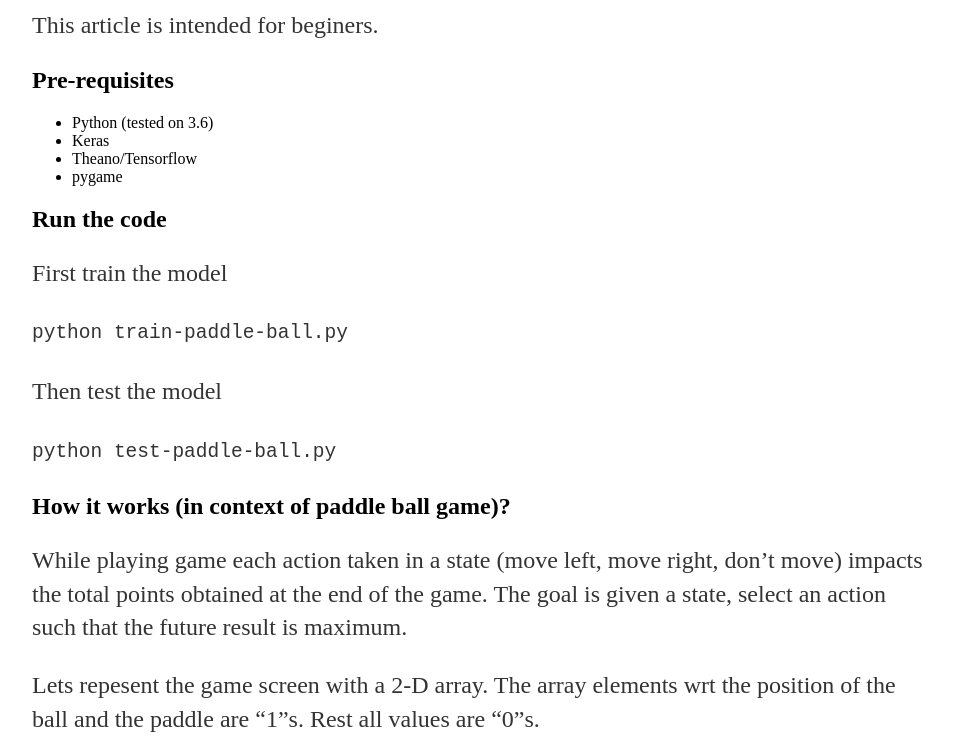
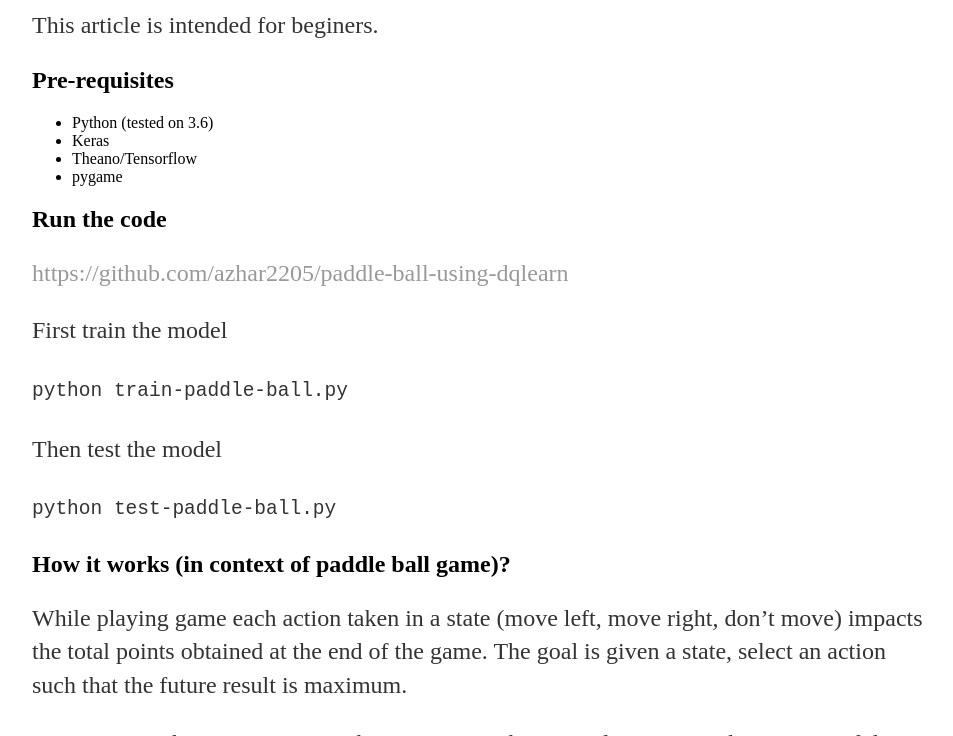
Before and after one commit to azhar2205/azhar2205.github.io, a Jekyll site: the page built from _posts/2017-06-04-paddle-ball-dqlearn.md, in a window 1280 px wide and 900 px high, scrolled down 597 px, cut to the strip 0-736 px from the top of the window. Shown: the whole strip, without its empty margins (160-1113 px from the left). Built offline with Jekyll 4.4.1, drawn with Linux system fonts in a browser that asks for light colours; some of the changed lines change nothing that is shown.

Commit message:
Update 2017-06-04-paddle-ball-dqlearn.md

```diff
--- a/_posts/2017-06-04-paddle-ball-dqlearn.md
+++ b/_posts/2017-06-04-paddle-ball-dqlearn.md
@@ -16,6 +16,7 @@ This article is intended for beginers.
 * pygame
 
 ## Run the code
+[https://github.com/azhar2205/paddle-ball-using-dqlearn](https://github.com/azhar2205/paddle-ball-using-dqlearn)
 
 First train the model
 
```
